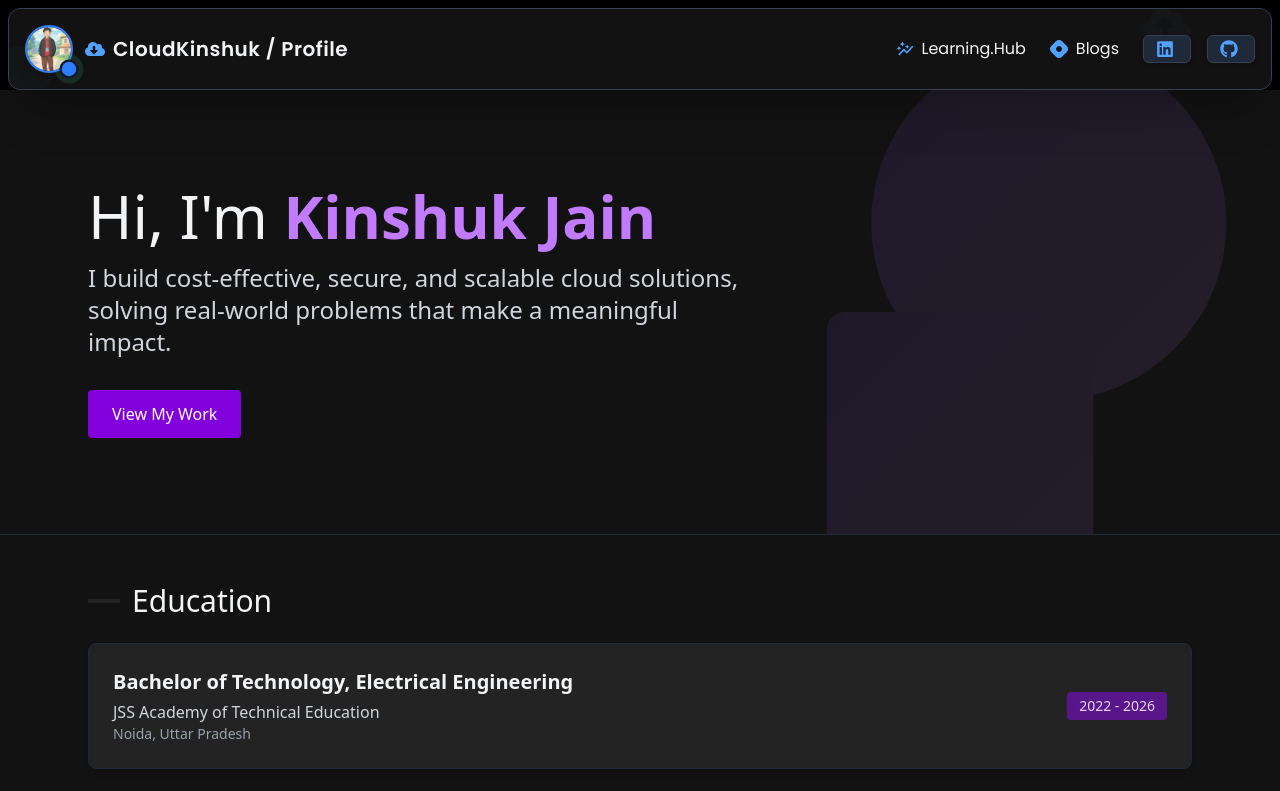
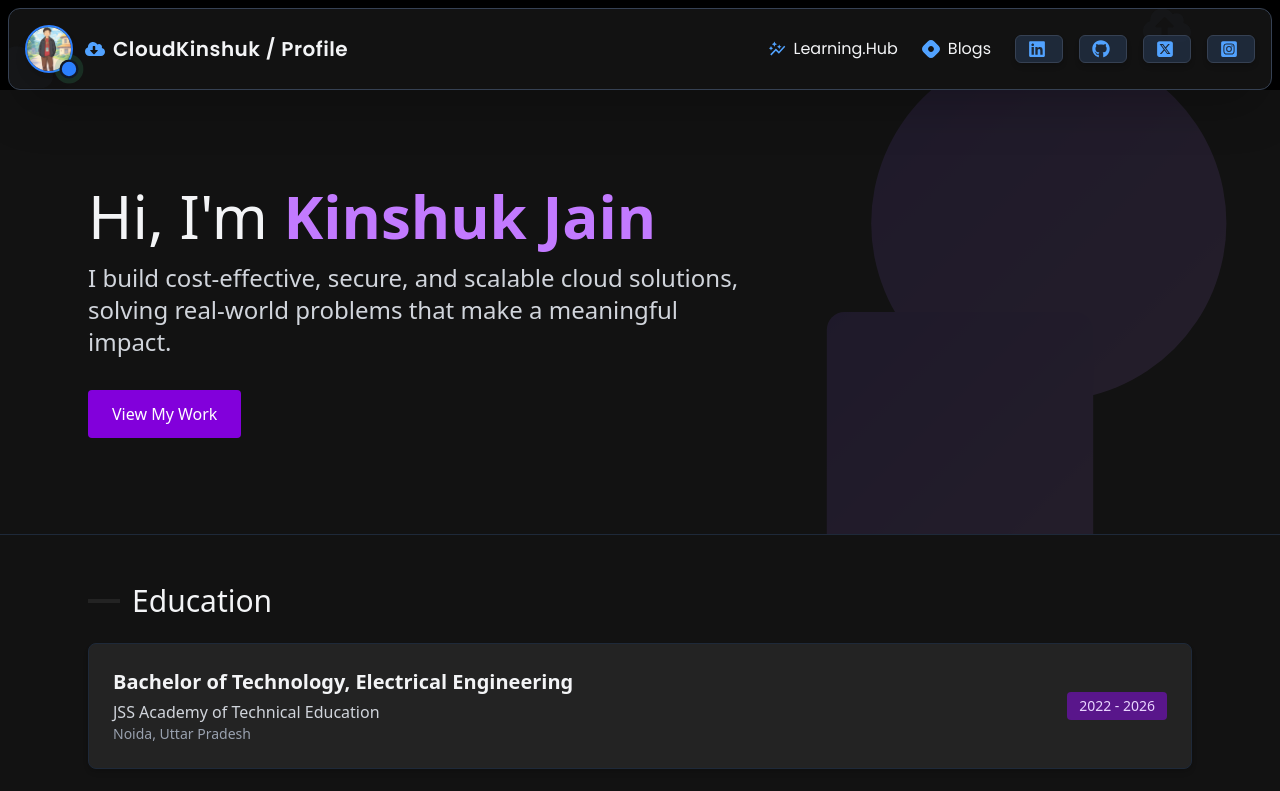
Before and after one commit to kinshukjainn/kinshukkportfolio, a React (Vite) app: page / in a window 1280 px wide. Shown: the top 791 px of the page. Built offline with nearby package versions, Linux system fonts and the light colour scheme.

Commit message:
Add Twitter and Instagram social links to Header component

```diff
--- a/src/components/Header.tsx
+++ b/src/components/Header.tsx
@@ -2,12 +2,13 @@
 
 import { useState, useEffect } from "react";
 import { Link, useLocation } from "react-router-dom";
-import { FaBars, FaTimes, FaLinkedin, FaGithub } from "react-icons/fa";
+import { FaBars, FaTimes, FaLinkedin, FaGithub, FaInstagramSquare } from "react-icons/fa";
 import { MdOutlineAutoGraph } from "react-icons/md";
 import { motion, AnimatePresence } from "framer-motion";
 import { FaCloud, FaCloudDownloadAlt, FaCloudUploadAlt } from "react-icons/fa";
 import profile from "../assets/image.jpg";
-import { FaHashnode } from "react-icons/fa6";
+import { FaHashnode ,  FaSquareXTwitter  } from "react-icons/fa6";
+
 
 const Header = () => {
   const [menuOpen, setMenuOpen] = useState(false);
@@ -282,6 +283,8 @@ const NavLinks = ({ closeMenu }: { closeMenu: () => void }) => {
       <div className="flex flex-wrap gap-2 md:gap-4 mt-2 sm:mt-0 justify-center">
         <SocialLink href="https://linkedin.com/kinshukjainn" icon={<FaLinkedin />} label="" />
         <SocialLink href="https://github.com/kinshukjainn" icon={<FaGithub />} label="" />
+        <SocialLink href="https://x.com/realkinshuk004?t=Q1ZFJZ28LS4TZecJSD-OUw&s=09" icon={<FaSquareXTwitter />} label="" />
+        <SocialLink href="https://x.com/realkinshuk004?t=Q1ZFJZ28LS4TZecJSD-OUw&s=09" icon={<FaInstagramSquare />} label="" />
       </div>
     </div>
   );
```
